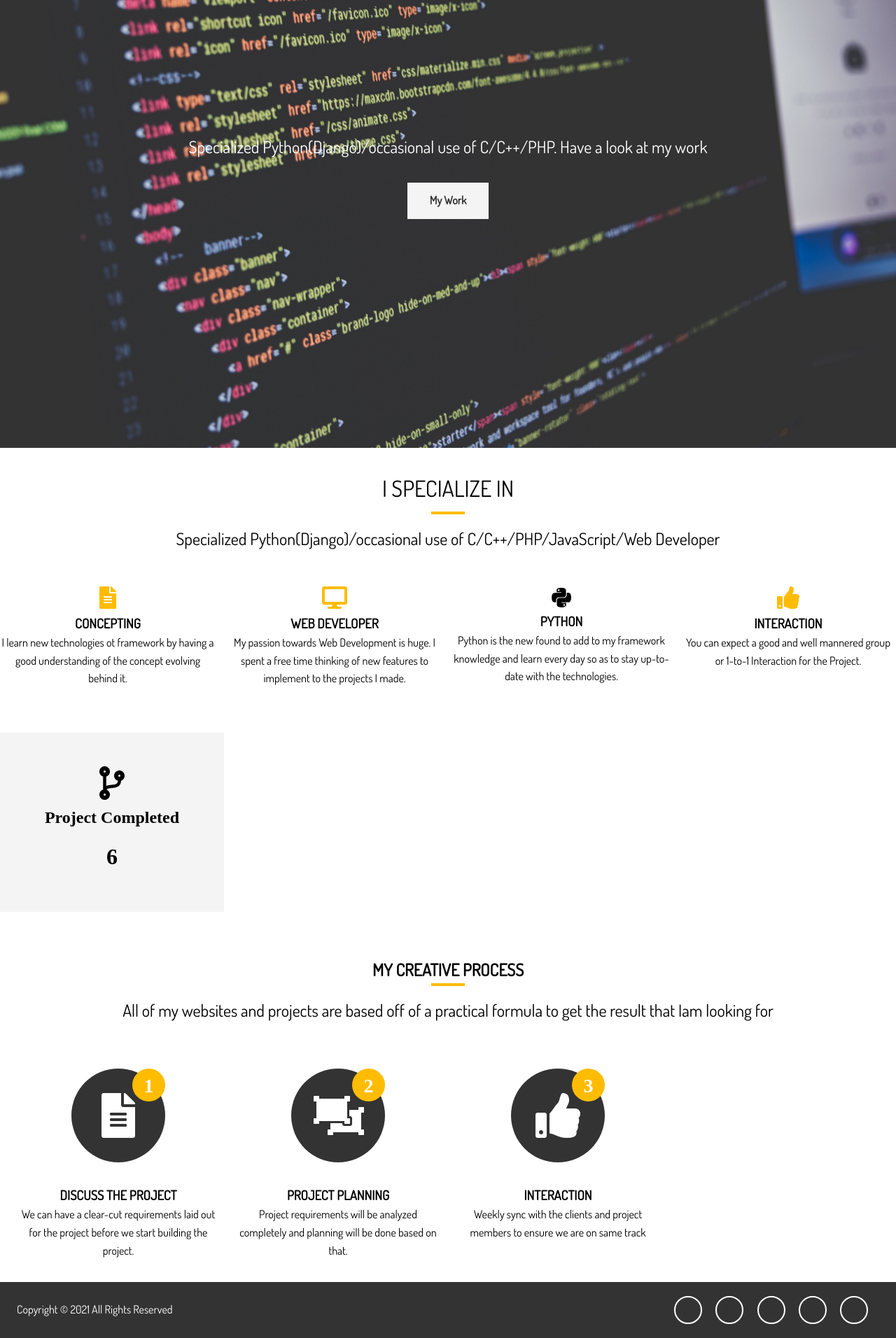
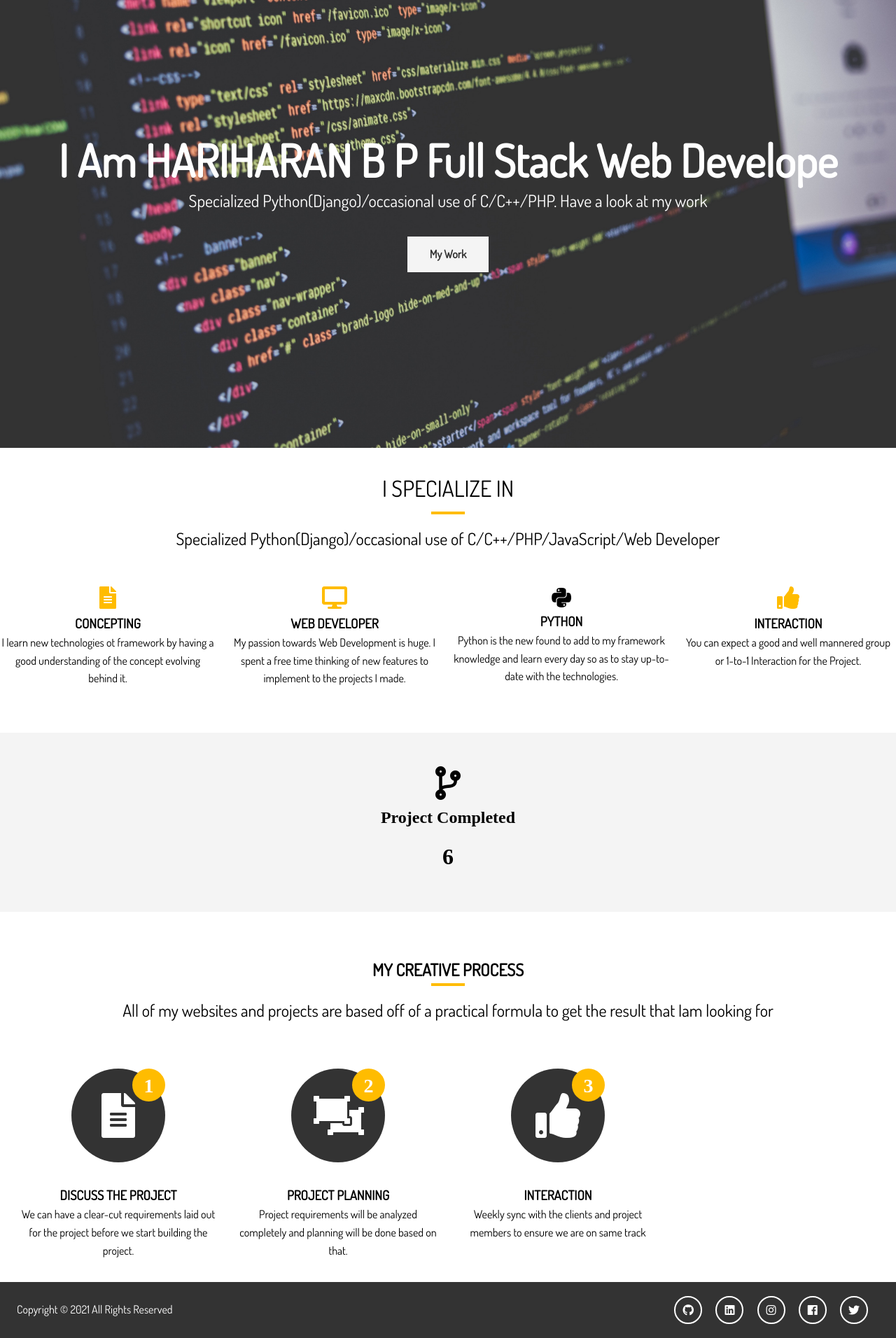
Before and after one commit to bphariharan1301/Django-Portfolio, a Django app: page / in a window 1280 px wide. Shown: the part 160-2072 px from the top of the page at 70% size. Run offline with Django 3.2, Linux system fonts and the light colour scheme.

Commit message:
Bug Fixes

```diff
--- a/Portfolio_Website/static/css/main.css
+++ b/Portfolio_Website/static/css/main.css
@@ -189,7 +189,7 @@ img {
 
 #home-b .stats {
   display: grid;
-  grid-template-columns: repeat(4, 1fr); }
+  grid-template-columns: repeat(1, 1fr); }
   #home-b .stats li {
     line-height: 2; }
     #home-b .stats li.stats-title {
--- a/templates/pages/index.html
+++ b/templates/pages/index.html
@@ -26,11 +26,9 @@
            </nav>
 
            <div class="header-content">
-                {% for user in users %}
                     <h1>
                         I Am HARIHARAN B P <span class="txt-type" data-wait="2500" data-words='["Full Stack Web Developer", "Freelancer"]' ></span>
                     </h1>
-                {% endfor %}
                <p class="lead">Specialized Python(Django)/occasional use of C/C++/PHP. Have a look at my work</p>
                <a href="{% url 'work' %}" class="btn-light font-medium-weight">My Work</a>
            </div>
@@ -90,7 +88,7 @@
 
    <!-- Section B: Stats -->
    <section id="home-b" class="text-center py-2">
-       <div class="stats">
+       <div class="stats" style="text-align: center;">
            <div>
                <i class="fas fa-code-branch fa-3x">
                    <ul>
--- a/templates/partials/_footer.html
+++ b/templates/partials/_footer.html
@@ -6,24 +6,24 @@
         <p>
             Copyright &copy; 2021 All Rights Reserved
         </p>
-        <div class="social" style="color: #fff;">
-            <a href="https://github.com/bphariharan1301" target="__blank">
+        <div class="social">
+            <a href="https://github.com/bphariharan1301" target="__blank"  style="color: #fff;">
                 <i class="fab fa-github"></i>
             </a>
 
-            <a href="https://www.linkedin.com/in/hariharan-b-p-5449a3196/" target="__blank">
+            <a href="https://www.linkedin.com/in/hariharan-b-p-5449a3196/" target="__blank"  style="color: #fff;">
                 <i class="fab fa-linkedin"></i>
             </a>
 
-            <a href="https://www.instagram.com/hbp_1301_07/" target="__blank">
+            <a href="https://www.instagram.com/hbp_1301_07/" target="__blank"  style="color: #fff;">
                 <i class="fab fa-instagram"></i>
             </a>
 
-            <a href="https://www.facebook.com/hariharan.bp.1/" target="__blank">
+            <a href="https://www.facebook.com/hariharan.bp.1/" target="__blank"  style="color: #fff;">
                 <i class="fab fa-facebook"></i>
             </a>
 
-            <a href="https://twitter.com/HARIHARANBP1" target="__blank">
+            <a href="https://twitter.com/HARIHARANBP1" target="__blank"  style="color: #fff;">
                 <i class="fab fa-twitter"></i>
             </a>
 
```
